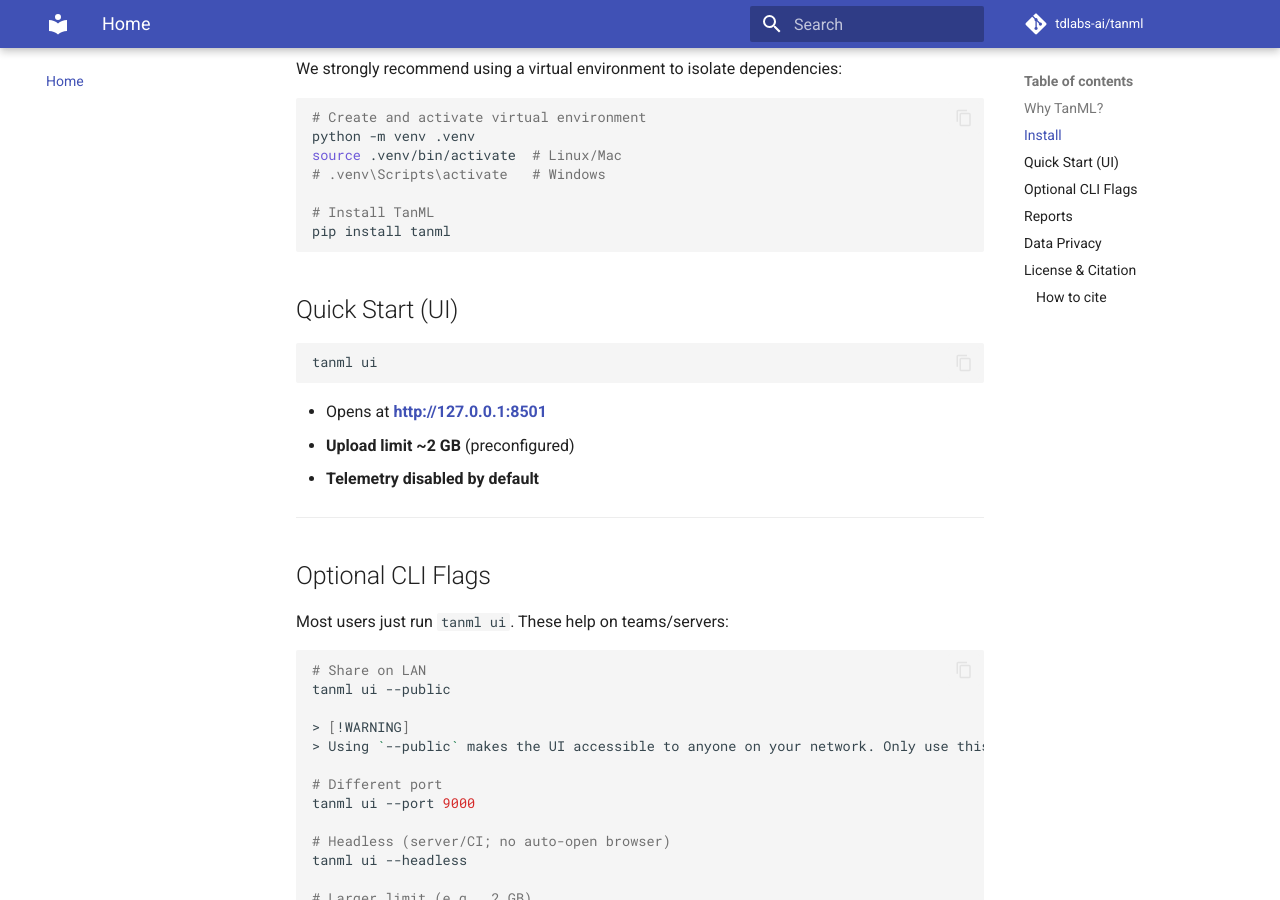
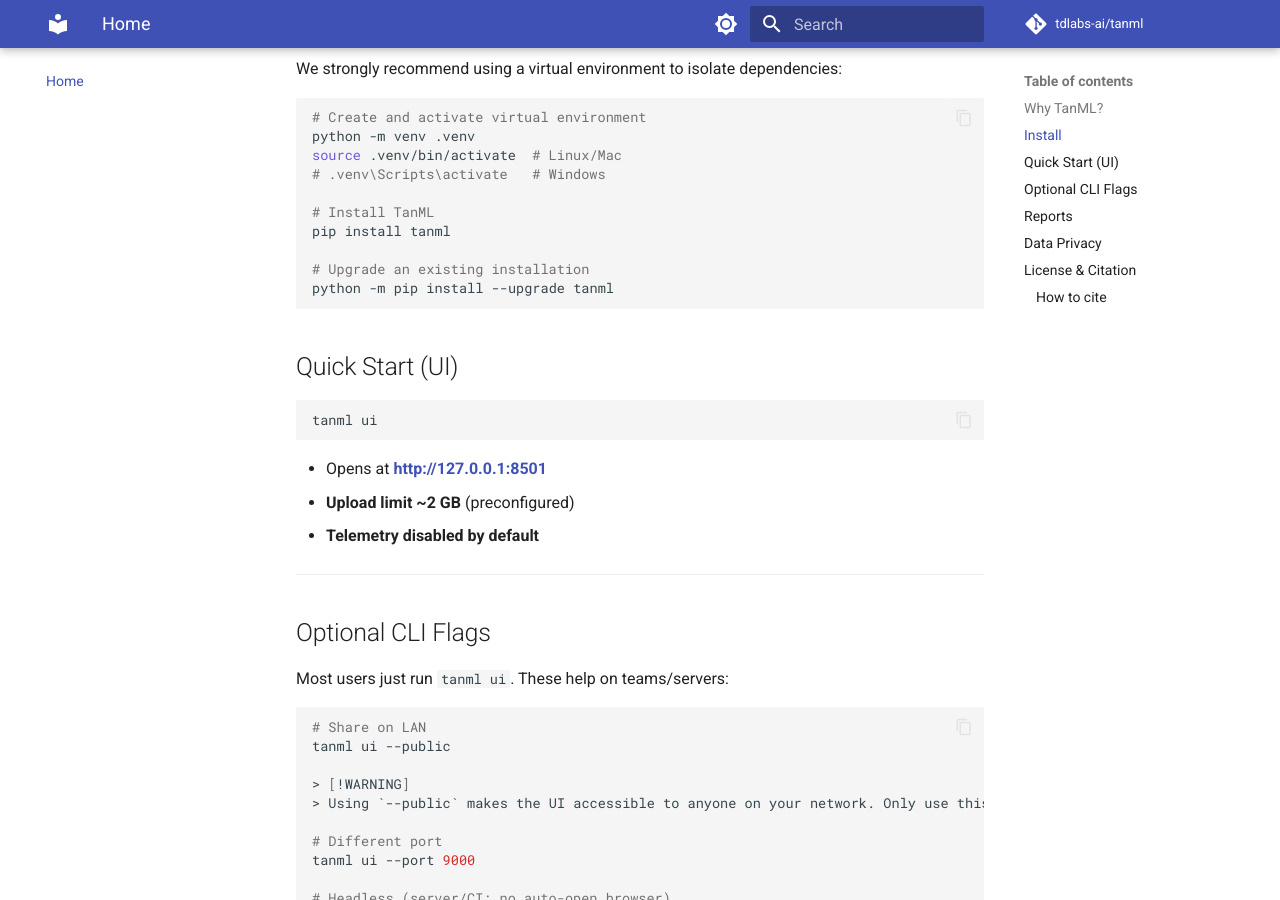
Before and after one commit to tdlabs-ai/tanml, an MkDocs documentation site: the page built from docs/index.md, in a window 1280 px wide and 900 px high, scrolled down 923 px. Built offline with MkDocs 1.6.1 and Material for MkDocs 9.7.7, drawn with Linux system fonts in a browser that asks for light colours; comment, search, counter and statistics services are not loaded.

Commit message:
docs: unify aesthetics and content between documentation portal and README

````diff
--- a/docs/index.md
+++ b/docs/index.md
@@ -39,6 +39,9 @@
 
 # Install TanML
 pip install tanml
+
+# Upgrade an existing installation
+python -m pip install --upgrade tanml
 ```
 
 ## Quick Start (UI)
--- a/mkdocs.yml
+++ b/mkdocs.yml
@@ -7,6 +7,21 @@
 
 theme:
   name: material
+  palette:
+    - media: "(prefers-color-scheme: light)"
+      scheme: default
+      primary: indigo
+      accent: indigo
+      toggle:
+        icon: material/brightness-7
+        name: Switch to dark mode
+    - media: "(prefers-color-scheme: dark)"
+      scheme: slate
+      primary: indigo
+      accent: indigo
+      toggle:
+        icon: material/brightness-4
+        name: Switch to light mode
   features:
     - navigation.tabs
     - navigation.sections
````
